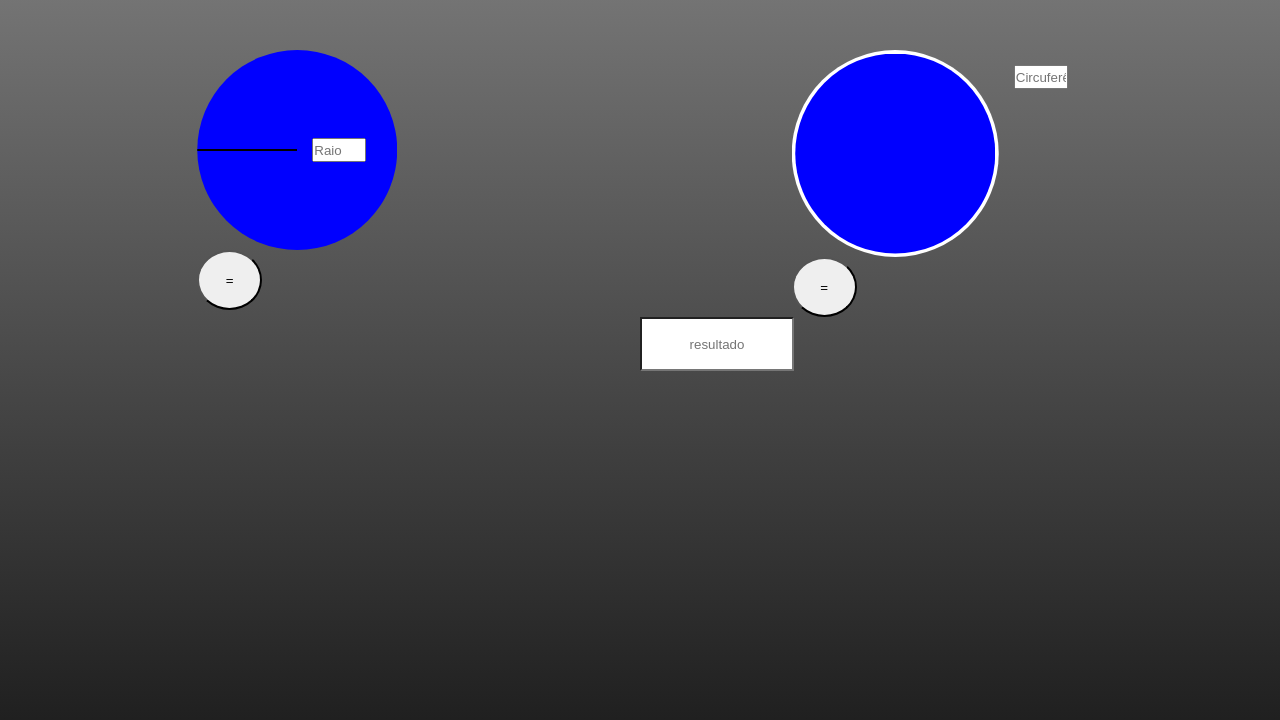
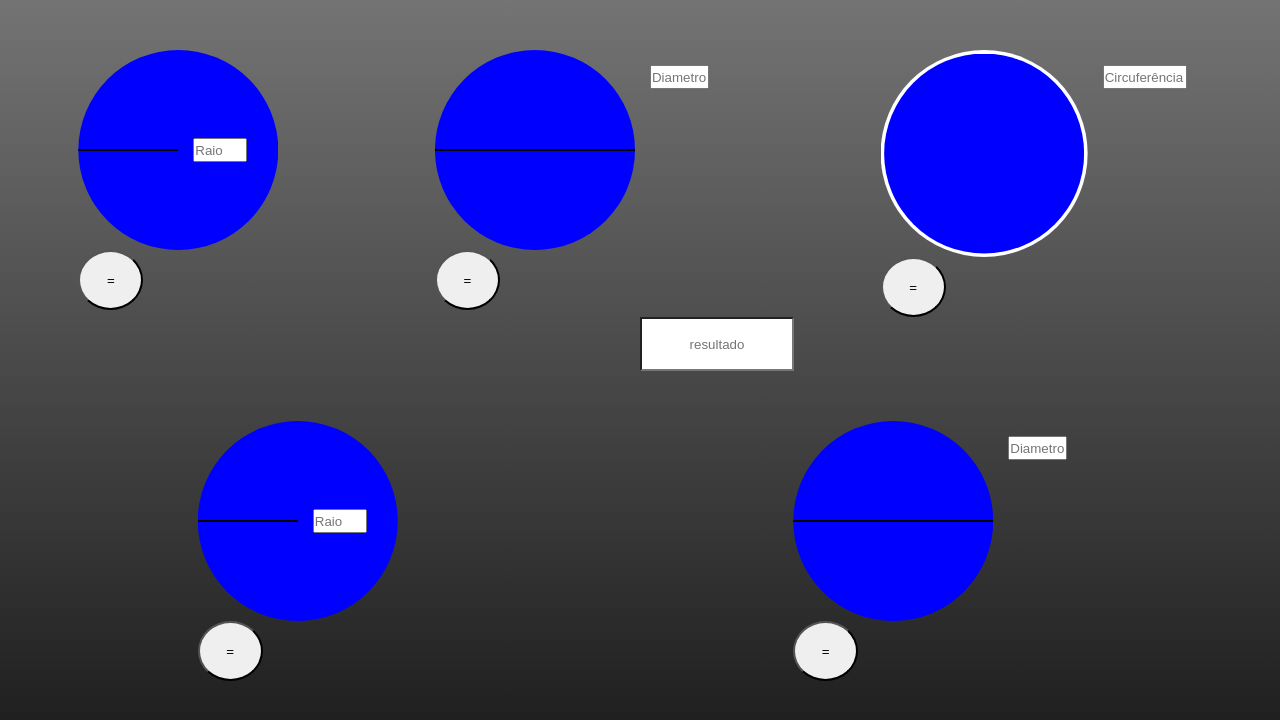
Before and after one commit to BrunoOliveira0719/fair_of_sciences, a Flask app: page /circle in a window 1280 px wide. Shown: the part 56-776 px from the top of the page. Run offline with Flask 3, Linux system fonts and the light colour scheme.

Commit message:
circle_page_functions

```diff
--- a/app.py
+++ b/app.py
@@ -146,6 +146,26 @@ def page_circle():
                 else:
                     display = ''
 
+            elif button == 'circle_diameter':
+                diameter = request.form.get('diameter').replace(',','.')
+                if diameter:
+                    display = fm.circle_area_diameter(float(diameter))
+                else:
+                    display = ''
+            elif button == 'radius_circumference':
+                radius_circumference = request.form.get('radius_circumference').replace(",",".")
+                if radius_circumference:
+                    display = fm.find_circumference_radius(float(radius_circumference))
+                else:
+                    display = ''
+
+            elif button == 'diameter_circumference':
+                diameter_circumference = request.form.get('diameter_circumference').replace(',','.')
+                if diameter_circumference:
+                    display = fm.find_circumference_diameter(float(diameter_circumference))
+                else:
+                    display = ''
+
     except Exception as e:
         return f"<h1>ERROR</h1> {e}"
 
--- a/static/Khan_Academy/area.css
+++ b/static/Khan_Academy/area.css
@@ -67,6 +67,18 @@ input{
     width: 50px;
 }
 
+.baixo_diameter{
+    margin-top: 50%;
+    margin: 15px;
+    width: 55px;
+}
+
+.baixo_circumference{
+    margin-top: 50%;
+    margin: 15px;
+    width: 80px;
+}
+
 .input_resposta{
     display: flex;
     justify-content: center;
@@ -87,6 +99,22 @@ input{
     display: grid;
     grid-template-columns: 50% 20px;
     align-items: center;
+}
+
+.shape2_diameter{
+    width: 200px;
+    height: 200px;
+    background-color: blue;
+    clip-path: circle(50% at 50% 50%);
+    display: grid;
+    grid-template-columns: 50%;
+    align-items: center;
+}
+
+.organization_diameter{
+    display: grid;
+    grid-template-columns: auto auto;
+    grid-template-rows: auto auto;
 }
 
 .organization_circumference{
@@ -115,6 +143,12 @@ input{
 .radius{
     height: 2px;
     width: 100%;
+    background-color: #000;
+}
+
+.diameter{
+    height: 2px;
+    width: 100vh;
     background-color: #000;
 }
 
--- a/templates/Khan_Academy/circle.html
+++ b/templates/Khan_Academy/circle.html
@@ -35,18 +35,49 @@
         </tr>
         <tr>
             <form action="/circle" method="post">
+                <div class="organization_diameter">
+                    <div class="shape2_diameter">
+                        <div class="diameter"></div>
+                    </div>
+                    <input class="baixo_diameter" type="text" name="diameter" placeholder="Diametro">
+                    <button class="butao" name="button" value="circle_diameter">=</button>
+                </div>
+            </form>
+        </tr>
+        <tr>
+            <form action="/circle" method="post">
                 <div class="organization_circumference">
-                <div class="circle_circumference_border">
-                    <div class="circle_circumference"></div>
+                    <div class="circle_circumference_border">
+                        <div class="circle_circumference"></div>
+                    </div>
+                    <input class="baixo_circumference" type="text" name="circumference" placeholder="Circuferência">
+                    <button class="butao" name="button" value="circle_circumference">=</button>
                 </div>
-                <input class="baixo" type="text" name="circumference" placeholder="Circuferência">
-                <button class="butao" name="button" value="circle_circumference">=</button>
-            </div>
             </form>
         </tr>
     </div>
     <input type="text" class="display_area" value="{{display}}" placeholder="resultado" readonly>
     <div class="body">
+        <tr>
+            <form action="/circle" method="post">
+                <div class="shape2">
+                    <div class="radius"></div>
+                    <input class="baixo" type="text" name="radius_circumference" placeholder="Raio">
+                </div>
+                <button class="butao" name="button" value="radius_circumference">=</button>
+            </form>
+        </tr>
+        <tr>
+            <form action="/circle" method="post">
+                <div class="organization_diameter">
+                    <div class="shape2_diameter">
+                        <div class="diameter"></div>
+                    </div>
+                    <input class="baixo_diameter" type="text" name="diameter_circumference" placeholder="Diametro">
+                    <button class="butao" name="button" value="diameter_circumference">=</button>
+                </div>
+            </form>
+        </tr>
     </div>
 </body>
 
```
Also changed, not shown: formulas.py (+9 -0 lines).
